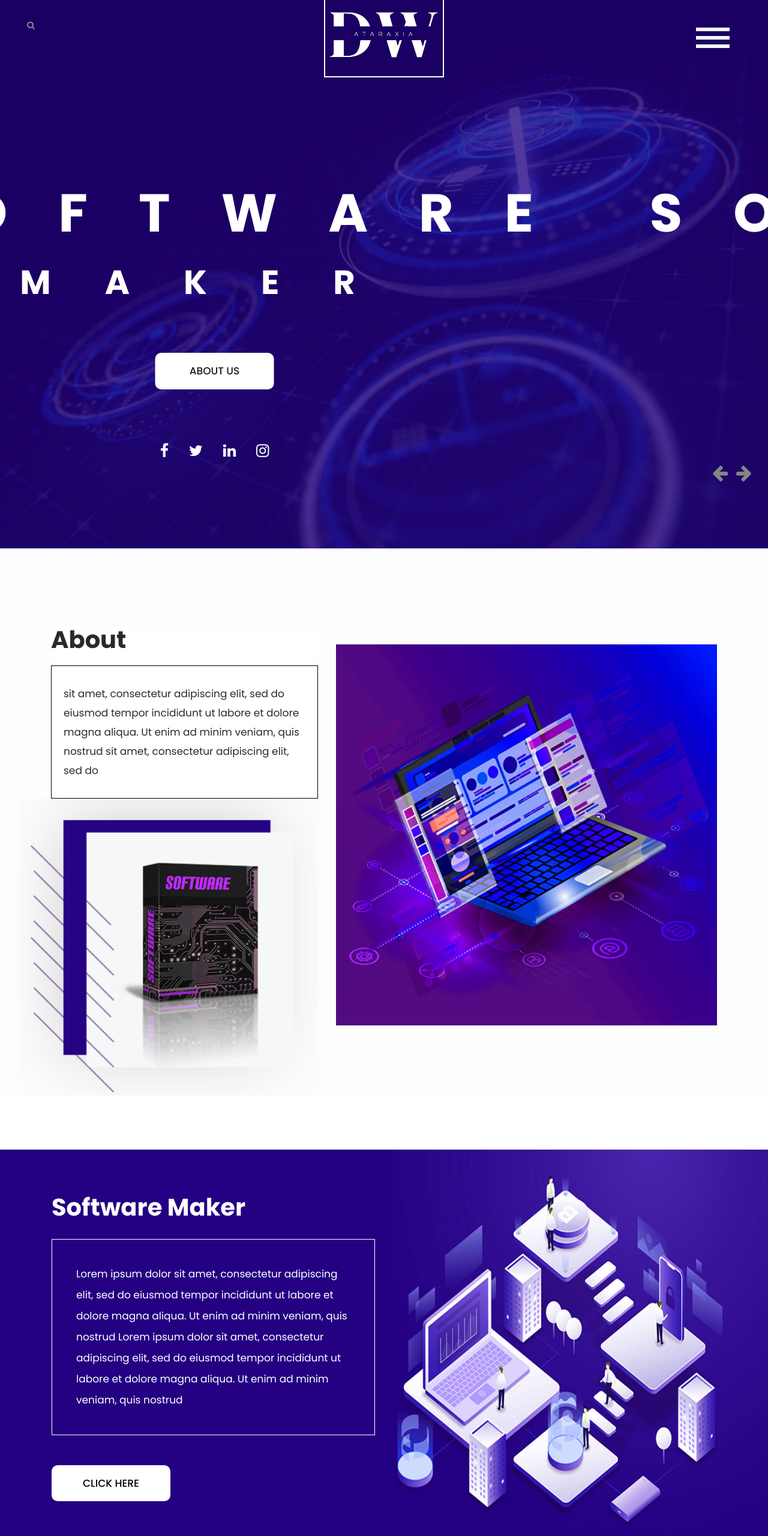
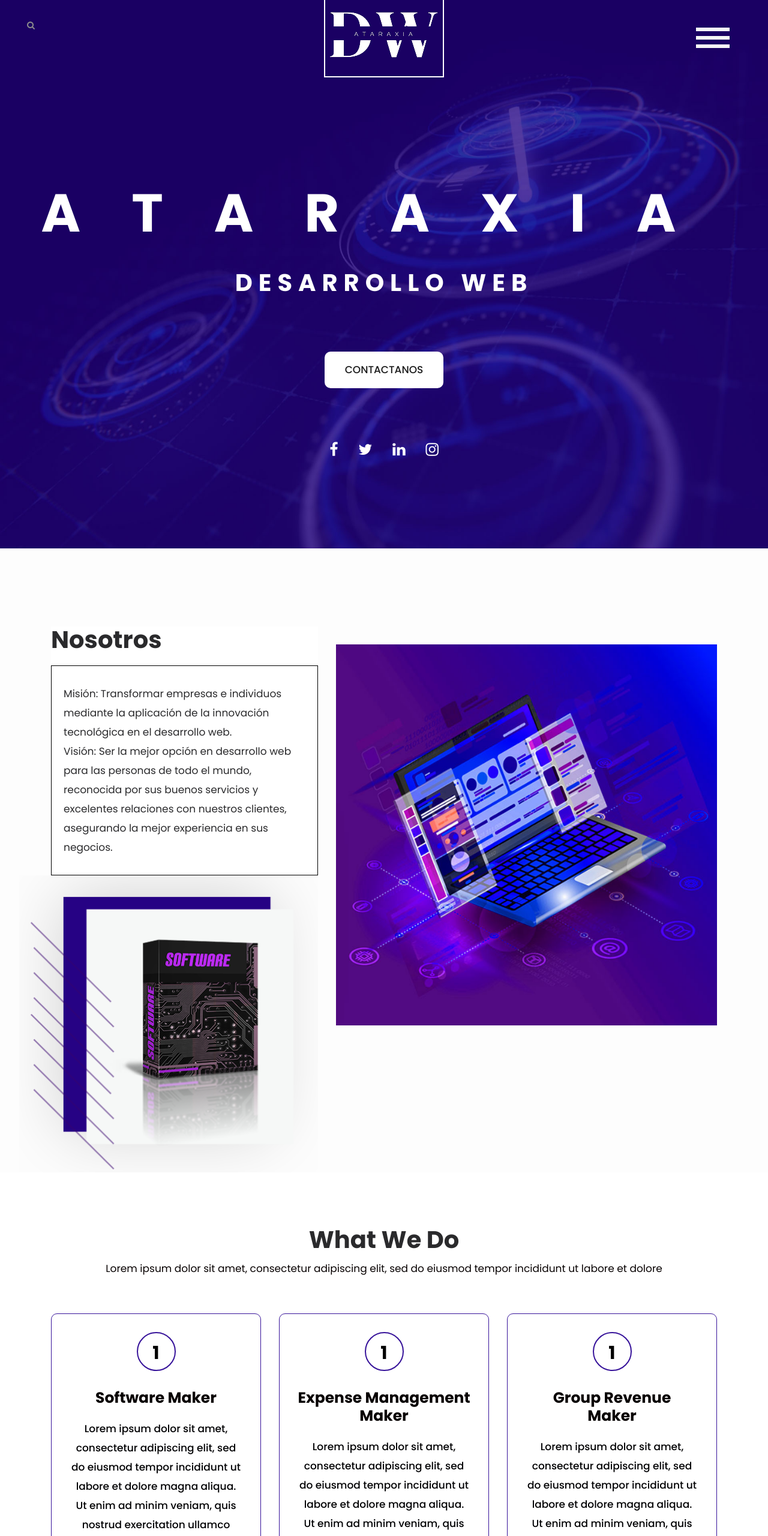
Before and after one commit to VARECLED/Ataraxia, a plain HTML site: page index.html in a window 1280 px wide. Shown: the top 2560 px of the page at 60% size. Drawn offline with nearby package versions, Linux system fonts and the light colour scheme; some packages are replaced by stand-ins of ours; files whose address does not match are found by name.

Commit message:
Segunda
Modificación de títulos y textos. Borrado de sección software

```diff
--- a/css/style.css
+++ b/css/style.css
@@ -346,10 +346,10 @@ button {
 .text-bg span {
      color: #fff;
      font-weight: bold;
-     font-size: 56px;
+     font-size: 40px;
      line-height: 50px;
      text-transform: uppercase;
-     letter-spacing: 90px;
+     letter-spacing: 10px;
 }
 
 .text-bg ul.social_team {
@@ -502,54 +502,6 @@ button {
 
 
 /** end about section **/
-
-
-/** software section **/
-
-.software {
-     background-color: #240082;
-     margin-top: 90px;
-}
-
-.software .titlepage h2 {
-     color: #fff;
-}
-
-.software .software_img figure {
-     margin: 0;
-}
-
-.software .software_img figure img {
-     height: 660px;
-}
-
-.software .titlepage {
-     max-width: 539px;
-     width: 100%;
-     float: right;
-}
-
-.software .titlepage p {
-     color: #fff;
-     font-size: 17px;
-     line-height: 35px;
-     font-weight: 400;
-     margin-top: 30px;
-     border: #fff solid 1px;
-     padding: 40px 40px;
-}
-
-.software .read_more {
-     margin-top: 50px;
-}
-
-.software .read_more:hover {
-     background-color: #fcc10e;
-}
-
-
-/** end software section **/
-
 
 /** We Do section **/
 
--- a/index.html
+++ b/index.html
@@ -85,13 +85,10 @@
                <li data-target="#banner1" data-slide-to="2"></li>
             </ol>
             <div class="carousel-inner">
-               <div class="carousel-item active">
-                  <div class="container">
-                     <div class="carousel-caption">
                <div class="text-bg">
-                           <h1>software</h1>
-                           <span>Maker</span>
-                           <a class="read_more" href="#">About Us</a>
+                  <h1>Ataraxia</h1>
+                  <span>Desarrollo Web</span>
+                  <a class="read_more" href="#contact">Contactanos</a>
                   <ul class="social_team">
                      <li><a href="#"><i class="fa fa-facebook" aria-hidden="true"></i></a></li>
                      <li><a href="#"><i class="fa fa-twitter" aria-hidden="true"></i></a></li>
@@ -100,49 +97,6 @@
                   </ul>
                </div>
             </div>
-                  </div>
-               </div>
-               <div class="carousel-item">
-                  <div class="container">
-                     <div class="carousel-caption">
-                        <div class="text-bg">
-                           <h1>software</h1>
-                           <span>Maker</span>
-                           <a class="read_more" href="#">About Us</a>
-                           <ul class="social_team">
-                              <li><a href="#"><i class="fa fa-facebook" aria-hidden="true"></i></a></li>
-                              <li><a href="#"><i class="fa fa-twitter" aria-hidden="true"></i></a></li>
-                              <li><a href="#"><i class="fa fa-linkedin" aria-hidden="true"></i></a></li>
-                              <li><a href="#"><i class="fa fa-instagram" aria-hidden="true"></i></a></li>
-                           </ul>
-                        </div>
-                     </div>
-                  </div>
-               </div>
-               <div class="carousel-item">
-                  <div class="container">
-                     <div class="carousel-caption">
-                        <div class="text-bg">
-                           <h1>software</h1>
-                           <span>Maker</span>
-                           <a class="read_more" href="#">About Us</a>
-                           <ul class="social_team">
-                              <li><a href="#"><i class="fa fa-facebook" aria-hidden="true"></i></a></li>
-                              <li><a href="#"><i class="fa fa-twitter" aria-hidden="true"></i></a></li>
-                              <li><a href="#"><i class="fa fa-linkedin" aria-hidden="true"></i></a></li>
-                              <li><a href="#"><i class="fa fa-instagram" aria-hidden="true"></i></a></li>
-                           </ul>
-                        </div>
-                     </div>
-                  </div>
-               </div>
-            </div>
-            <a class="carousel-control-prev" href="#banner1" role="button" data-slide="prev">
-            <i class="fa fa-arrow-left" aria-hidden="true"></i>
-            </a>
-            <a class="carousel-control-next" href="#banner1" role="button" data-slide="next">
-            <i class="fa fa-arrow-right" aria-hidden="true"></i>
-            </a>
          </div>
       </section>
       <!-- end banner -->
@@ -154,8 +108,8 @@
                   <div class="row">
                      <div class="col-md-12">
                         <div class="titlepage">
-                           <h2>About</h2>
-                           <p> sit amet, consectetur adipiscing elit, sed do eiusmod tempor incididunt ut labore et dolore magna aliqua. Ut enim ad minim veniam, quis nostrud  sit amet, consectetur adipiscing elit, sed do </p>
+                           <h2>Nosotros</h2>
+                           <p>Misión: Transformar empresas e individuos mediante la aplicación de la innovación tecnológica en el desarrollo web.</br>Visión: Ser la mejor opción en desarrollo web para las personas de todo el mundo, reconocida por sus buenos servicios y excelentes relaciones con nuestros clientes, asegurando la mejor experiencia en sus negocios.</p>
                         </div>
                      </div>
                      <div class="col-md-12">
@@ -174,26 +128,6 @@
          </div>
       </div>
       <!-- about section -->
-      <!-- software section -->
-      <div class="software">
-         <div class="container-fluid">
-            <div class="row d_flex">
-               <div class="col-md-6">
-                  <div class="titlepage">
-                     <h2>Software Maker</h2>
-                     <p>Lorem ipsum dolor sit amet, consectetur adipiscing elit, sed do eiusmod tempor incididunt ut labore et dolore magna aliqua. Ut enim ad minim veniam, quis nostrud Lorem ipsum dolor sit amet, consectetur adipiscing elit, sed do eiusmod tempor incididunt ut labore et dolore magna aliqua. Ut enim ad minim veniam, quis nostrud </p>
-                     <a class="read_more" href="#">Click here</a>
-                  </div>
-               </div>
-               <div class="col-md-6 padding_right2">
-                  <div class="software_img">
-                     <figure><img src="images/software_img.jpg" alt="#"/></figure>
-                  </div>
-               </div>
-            </div>
-         </div>
-      </div>
-      <!-- software section -->
       <!-- We Do section -->
       <div id="we_Do" class="we_do">
          <div class="container">
```
Lines whose indentation alone changed are shown as unchanged.
